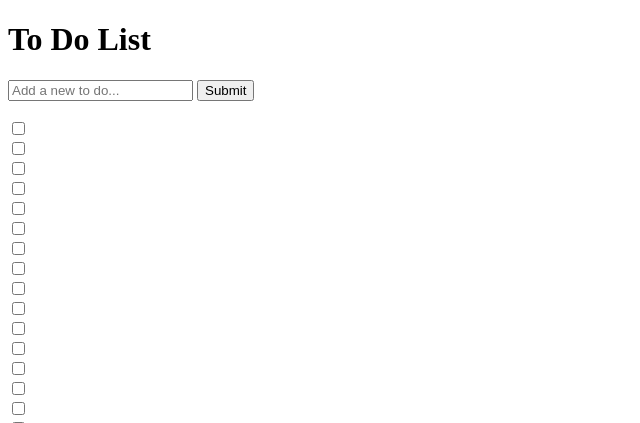
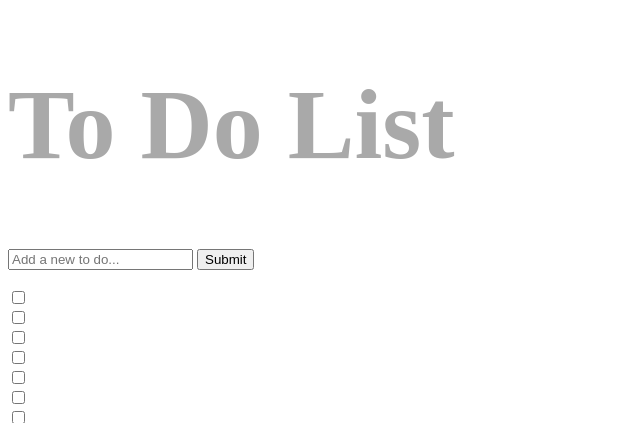
Before and after one commit to maxg203/DRF-Angular-To-Do-List, a Django app: page / in a window 1280 px wide. Shown: the top 423 px of the page, without its empty margins (0-640 px from the left). Run offline with Django 3.2, Linux system fonts and the light colour scheme; data that the repository does not hold is empty; some libraries are stand-ins or nearby versions.

Commit message:
Add css template

```diff
--- /dev/null
+++ b/static/css/todo.css
@@ -0,0 +1,5 @@
+h1 {
+    font-size: 100px;
+    color: darkgray;
+    font: helvetica;
+}
--- a/templates/todo/index.html
+++ b/templates/todo/index.html
@@ -5,6 +5,7 @@
     	<title>To Do List</title>
 
     	{% load static %}
+        <link rel="stylesheet" href="{% static 'css/todo.css' %}">
     </head>
     <body ng-app="toDo" ng-controller="toDoController">
         <h1>To Do List</h1>
```
